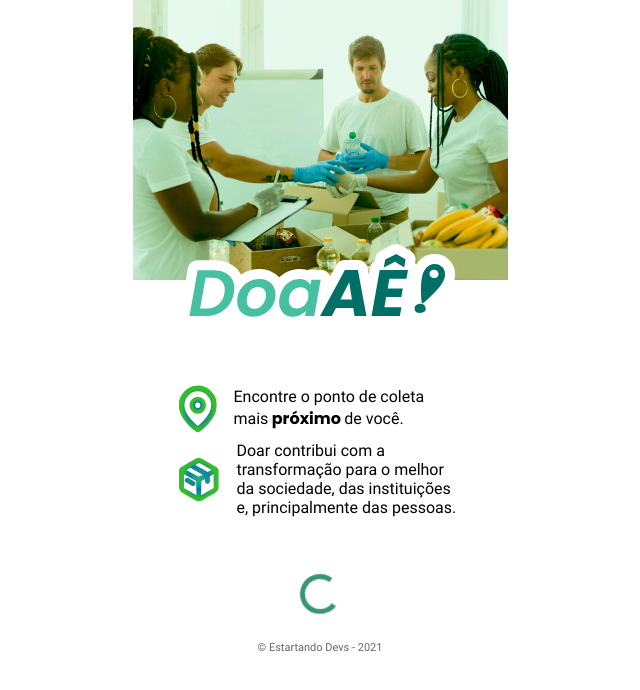
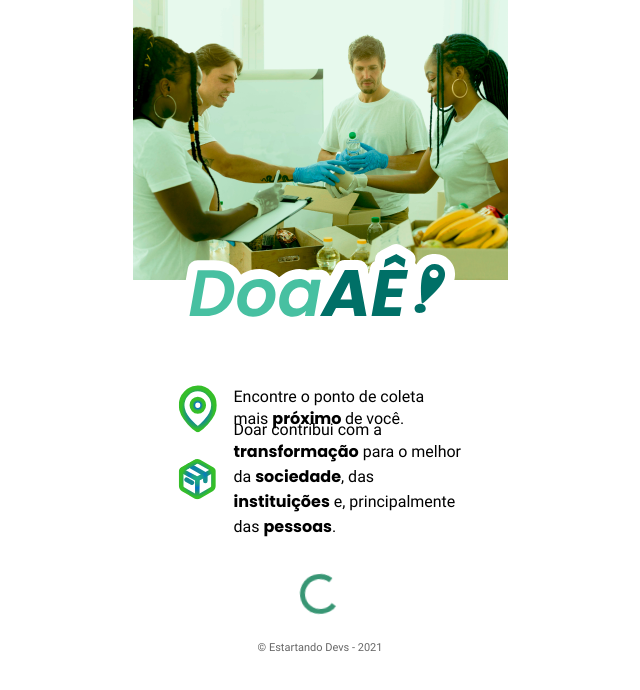
Before and after one commit to estartandodevs-course/doaae, a React (Create React App) app: page / in a window 1280 px wide. Shown: the top 690 px of the page, without its empty margins (320-960 px from the left). Built offline with nearby package versions, Linux system fonts and the light colour scheme; the HTML template or start-up script is replaced by a standard one.

Commit message:
chore: Componente info estilizado

```diff
--- /dev/null
+++ b/src/components/Shared/LoadingSpin/index.js
@@ -0,0 +1,11 @@
+import { SpinElement } from "./styles";
+
+const LoadingSpin = () => {
+  return (
+    <SpinElement>
+      <div className="spin"> </div>
+    </SpinElement>
+  );
+};
+
+export { LoadingSpin };
--- /dev/null
+++ b/src/components/Shared/LoadingSpin/styles.js
@@ -0,0 +1,32 @@
+import styled from "styled-components";
+
+const SpinElement = styled.div`
+  height: 60px;
+  display: flex;
+  justify-content: center;
+  align-items: center;
+  margin-top: 50px;
+
+  .spin {
+    width: 30px;
+    height: 30px;
+    background-color: transparent;
+    border-radius: 100px;
+    border-top: solid 5px #389674;
+    border-right: solid 5px #389674;
+    border-bottom: solid 5px #389674;
+    border-left: solid 5px transparent;
+    animation: 1s infinite linear spin;
+
+    @keyframes spin {
+      from {
+        transform: rotate(0deg);
+      }
+      to {
+        transform: rotate(360deg);
+      }
+    }
+  }
+`;
+
+export { SpinElement };
--- /dev/null
+++ b/src/components/SplashScreen/Info/index.js
@@ -0,0 +1,10 @@
+const Info = ({ image, text }) => {
+  return (
+    <div className="info">
+      <img className="map-icon" src={image} alt="Mapa Icone" />
+      <div dangerouslySetInnerHTML={{ __html: text }} />
+    </div>
+  );
+};
+
+export { Info };
--- a/src/pages/SplashScreen/index.js
+++ b/src/pages/SplashScreen/index.js
@@ -3,6 +3,8 @@ import Image from "../../assets/img/people-background.png";
 import Logo from "../../assets/img/logo.svg";
 import MapPin from "../../assets/img/map-pin.svg";
 import Box from "../../assets/img/shipping-box.svg";
+import { LoadingSpin } from "../../components/Shared/LoadingSpin";
+import { Info } from "../../components/SplashScreen/Info";
 
 const SplashScreen = () => {
   return (
@@ -13,27 +15,23 @@ const SplashScreen = () => {
       </HeaderBackground>
 
       <div className="container-info">
-        <div className="info">
-          <img className="map-icon" src={MapPin} alt="Mapa Icone" />
-          <p>
-            Encontre o ponto de coleta mais
-            <strong> próximo </strong>
-            de você.
-          </p>
-        </div>
-
-        <div className="info">
-          <img className="box-icon" src={Box} alt="Box Icone" />
-          <p>
-            Doar contribui com a transformação para o melhor da sociedade, das
-            instituições e, principalmente das pessoas.
-          </p>
-        </div>
+        <Info
+          image={MapPin}
+          text="<p>
+          Encontre o ponto de coleta mais
+          <strong> próximo </strong>
+          de você.
+        </p>"
+        />
+        <Info
+          image={Box}
+          text="<p>
+          Doar contribui com a <strong>transformação</strong> para o melhor da <strong>sociedade</strong>, das <strong>instituições</strong> e, principalmente das <strong>pessoas</strong>.
+        </p>"
+        />
       </div>
 
-      <div className="container-spin">
-        <div className="spin"> </div>
-      </div>
+      <LoadingSpin />
 
       <footer className="footer">
         <p>© Estartando Devs - 2021</p>
--- a/src/pages/SplashScreen/styles.js
+++ b/src/pages/SplashScreen/styles.js
@@ -31,35 +31,6 @@ const Container = styled.main`
     }
   }
 
-  .container-spin {
-    height: 60px;
-    display: flex;
-    justify-content: center;
-    align-items: center;
-    margin-top: 50px;
-
-    .spin {
-      width: 30px;
-      height: 30px;
-      background-color: transparent;
-      border-radius: 100px;
-      border-top: solid 5px #389674;
-      border-right: solid 5px #389674;
-      border-bottom: solid 5px #389674;
-      border-left: solid 5px transparent;
-      animation: 1s infinite linear spin;
-
-      @keyframes spin {
-        from {
-          transform: rotate(0deg);
-        }
-        to {
-          transform: rotate(360deg);
-        }
-      }
-    }
-  }
-
   .footer {
     text-align: center;
     font-size: 11px;
```
Also changed, not shown: .eslintrc.json, src/components/SplashScreen/Info/styled.js (added).
